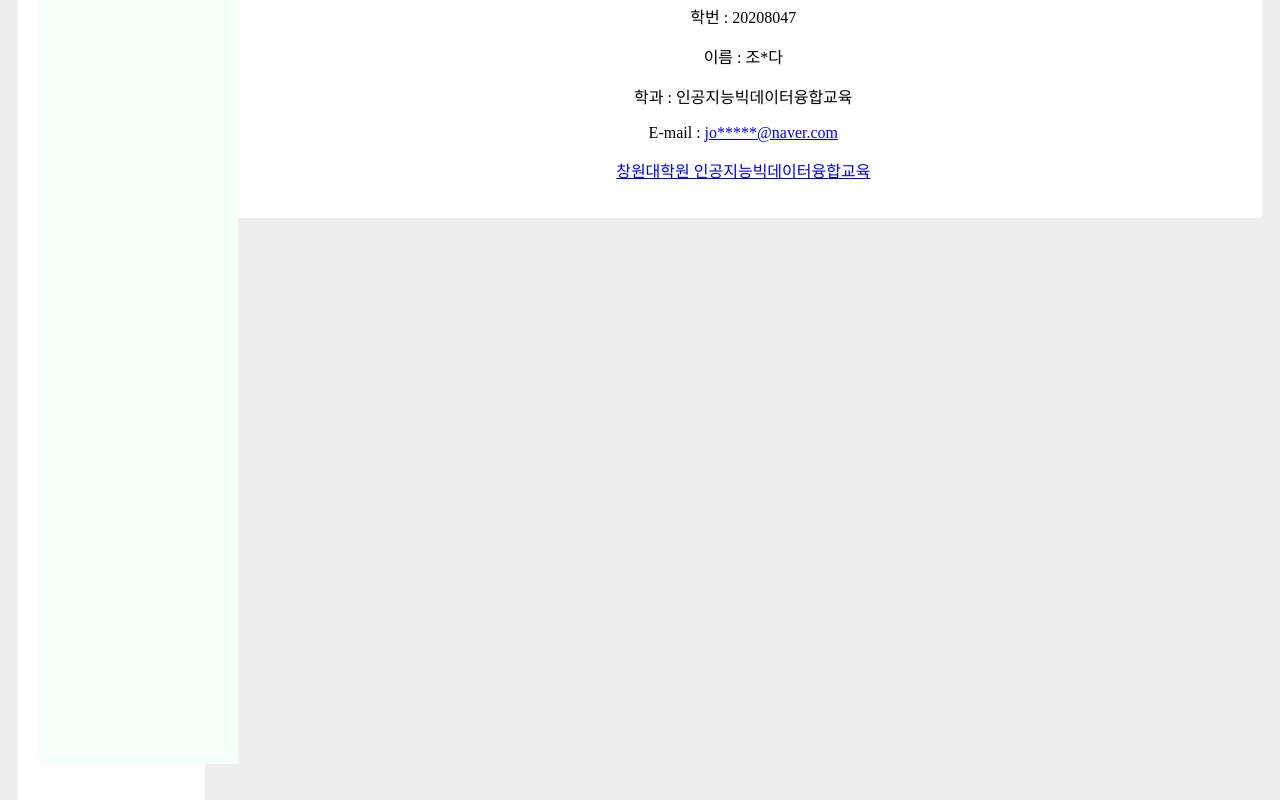
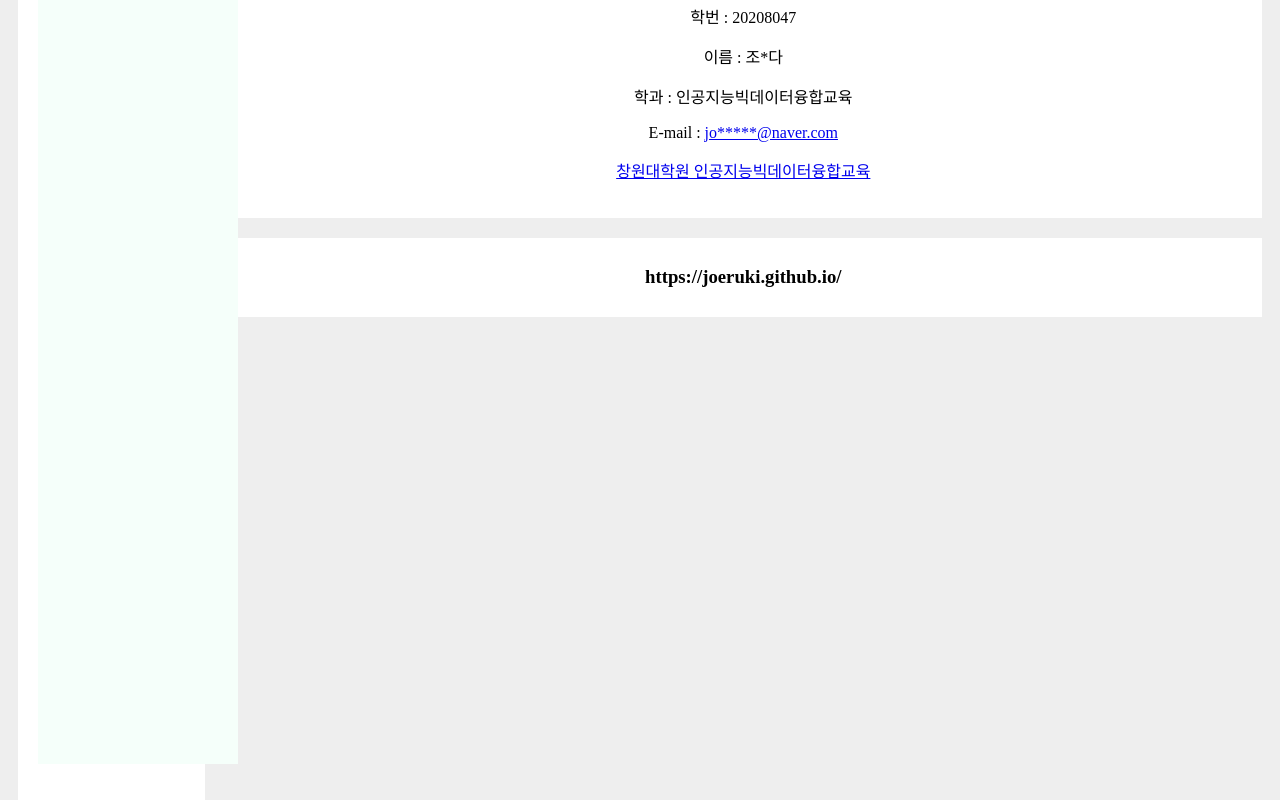
Before and after one commit to joeruki/joeruki.github.io, a plain HTML site: page html/page3.html in a window 1280 px wide. Shown: the part 736-1536 px from the top of the page. Drawn offline with Linux system fonts and the light colour scheme; files that its build step writes are made by us from their sources.

Commit message:
Add files via upload

```diff
--- a/html/page3.html
+++ b/html/page3.html
@@ -78,7 +78,9 @@ E-mail : <a class="tx-link" href="http://joocean@naver.com" target="_blank">jo**
 
 </div>
 
-
+<div class="footer">
+	  <h3>https://joeruki.github.io/</h3>
+</div>
 
 </body>
 </html>
```
Also changed, not shown: html/page1.html (+1 -1 lines), html/page2.html (+1 -1 lines).
